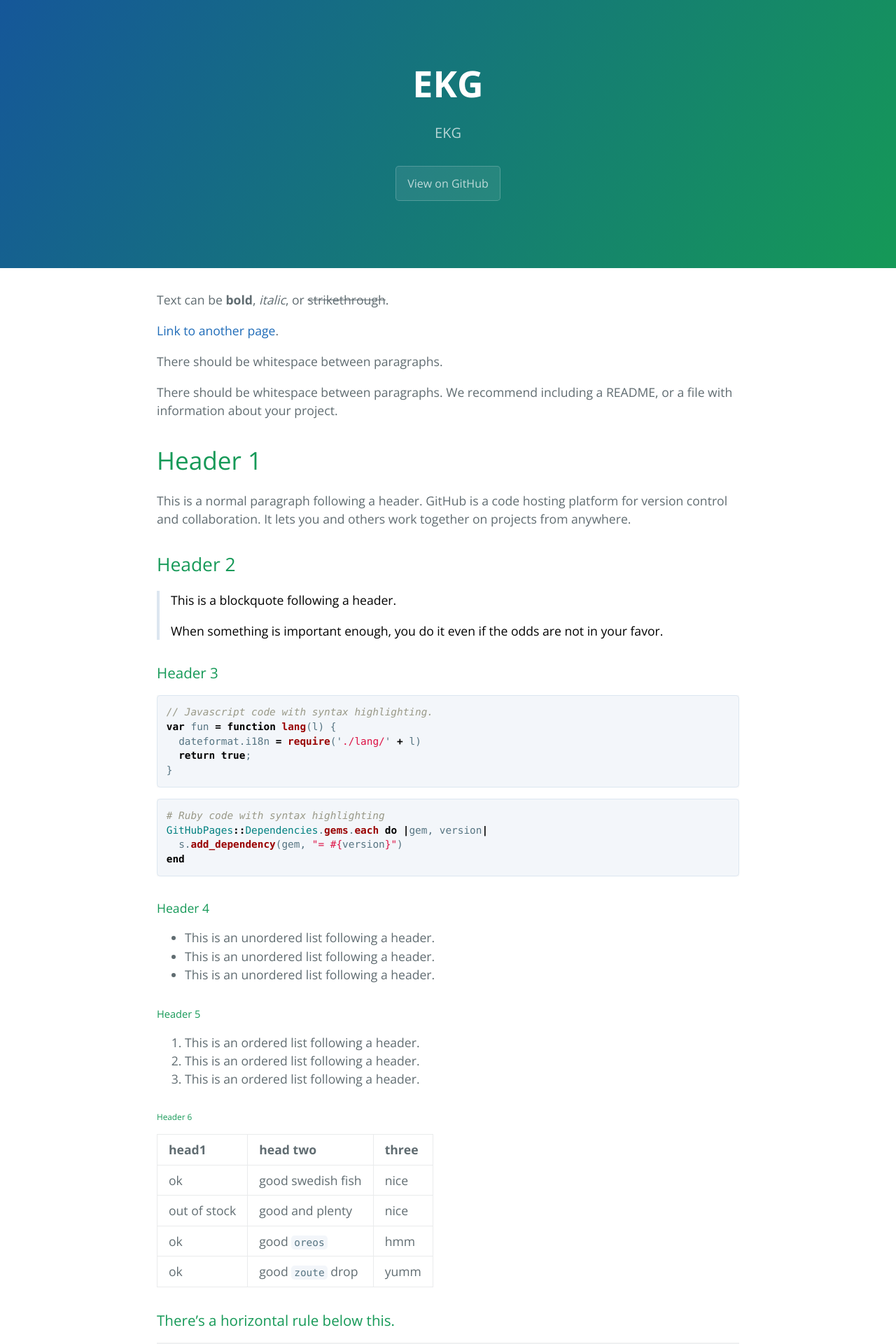
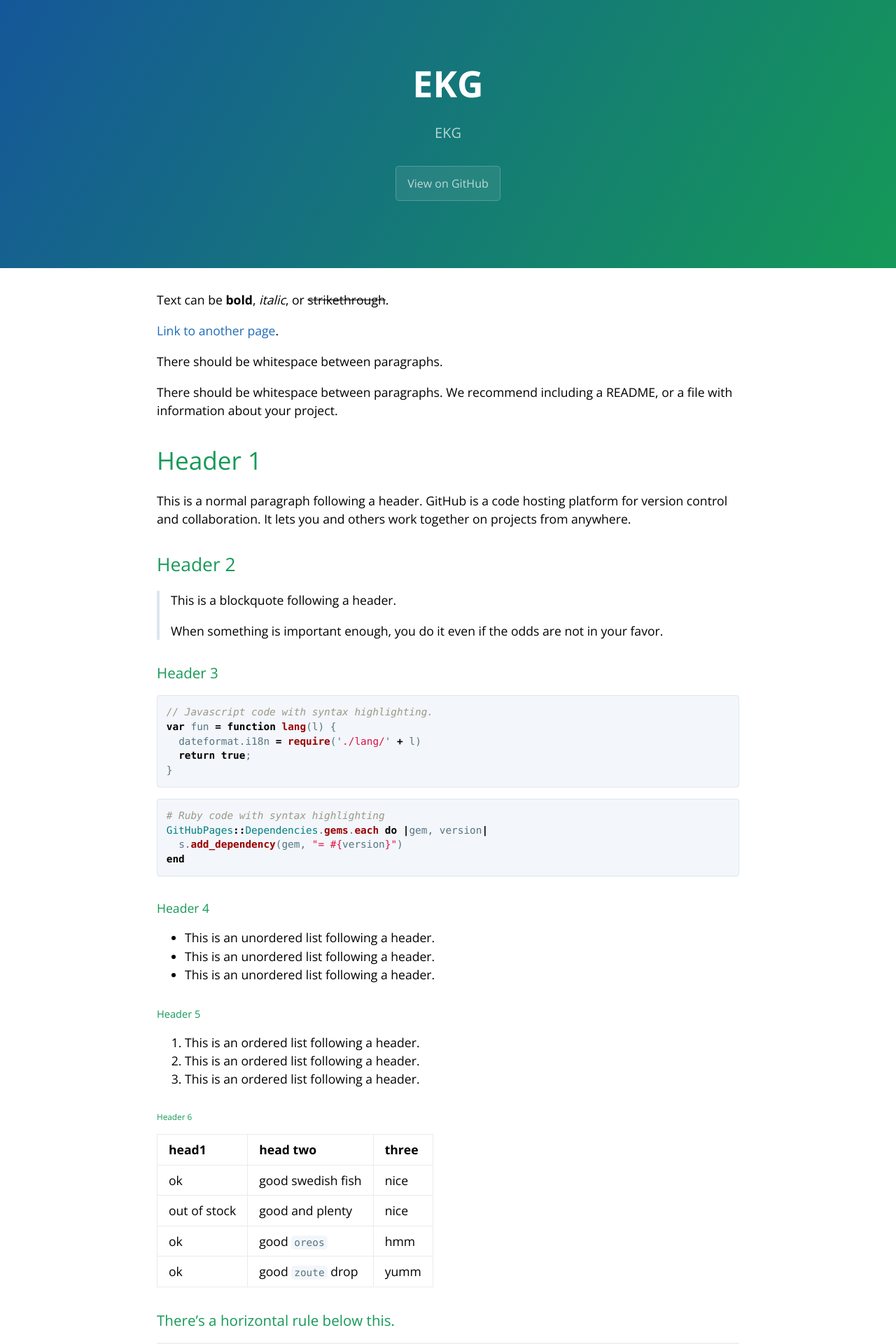
Before and after one commit to svaghari/EKGCayman, a Jekyll site: the page built from index.md, in a window 1280 px wide. Shown: the top 1920 px of the page at 70% size. Built offline with Jekyll 4.4.1, drawn with Linux system fonts in a browser that asks for light colours.

Commit message:
Update variables.scss

```diff
--- a/_sass/variables.scss
+++ b/_sass/variables.scss
@@ -9,9 +9,9 @@ $header-bg-color-secondary: #155799 !default;
 
 // Text
 $section-headings-color: #159957 !default;
-$body-text-color: #606c71 !default;
+$body-text-color: #000000 !default;
 $body-link-color: #1e6bb8 !default;
-$blockquote-text-color: #000000;
+$blockquote-text-color: #000000 !default;
 
 // Code
 $code-bg-color: #f3f6fa !default;
```
